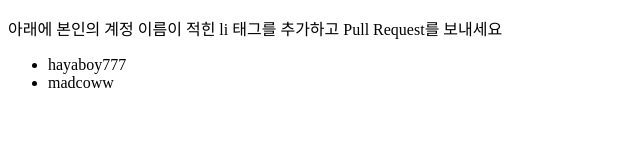
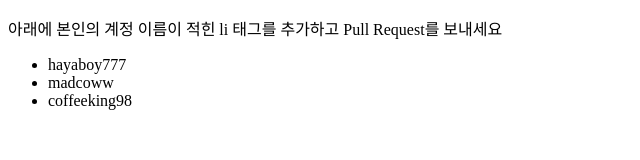
Before and after one commit to coffeeking98/sibal, a plain HTML site: page index.html in a window 1280 px wide. Shown: the whole page, without its empty margins (0-640 px from the left). Drawn offline with Linux system fonts and the light colour scheme.

Commit message:
add coffeeking98

```diff
--- a/index.html
+++ b/index.html
@@ -5,6 +5,6 @@
         <ul>
             <li>hayaboy777</li>
             <li>madcoww</li>
-
+            <li>coffeeking98</li>
     </body>
 </html>
```
